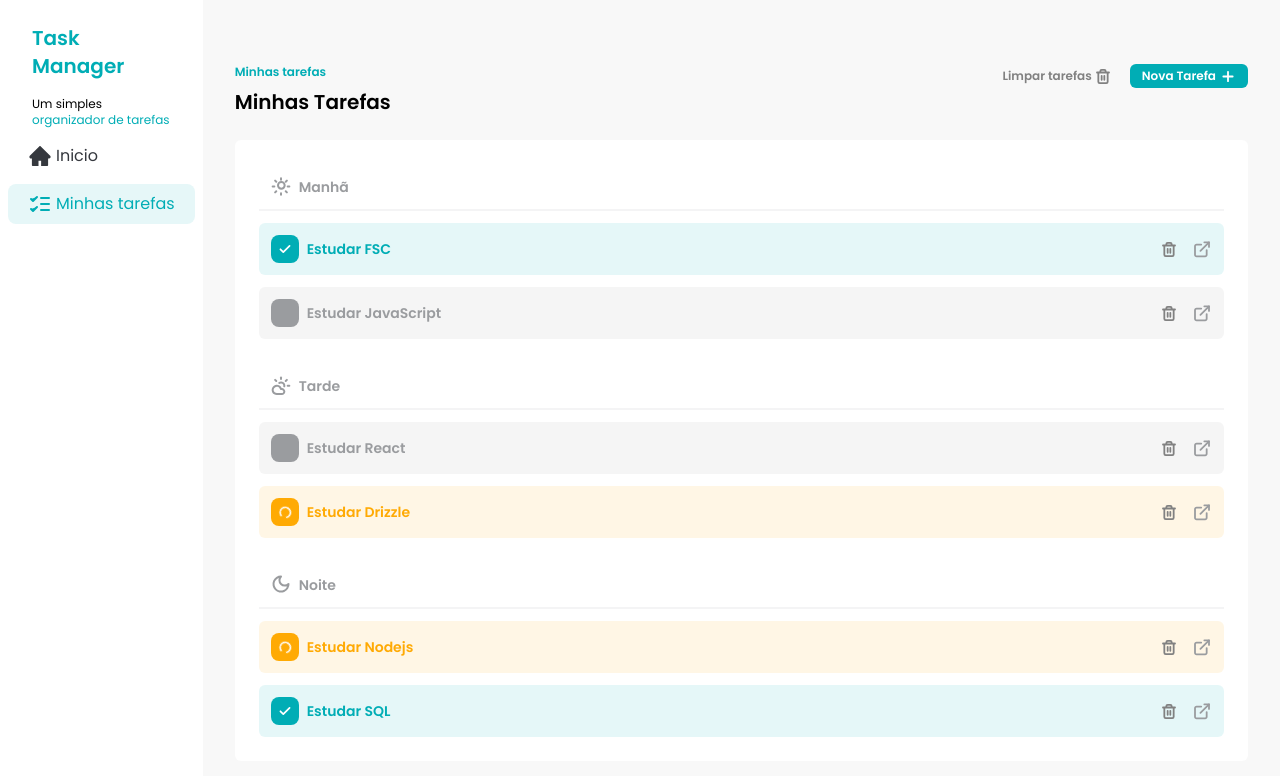
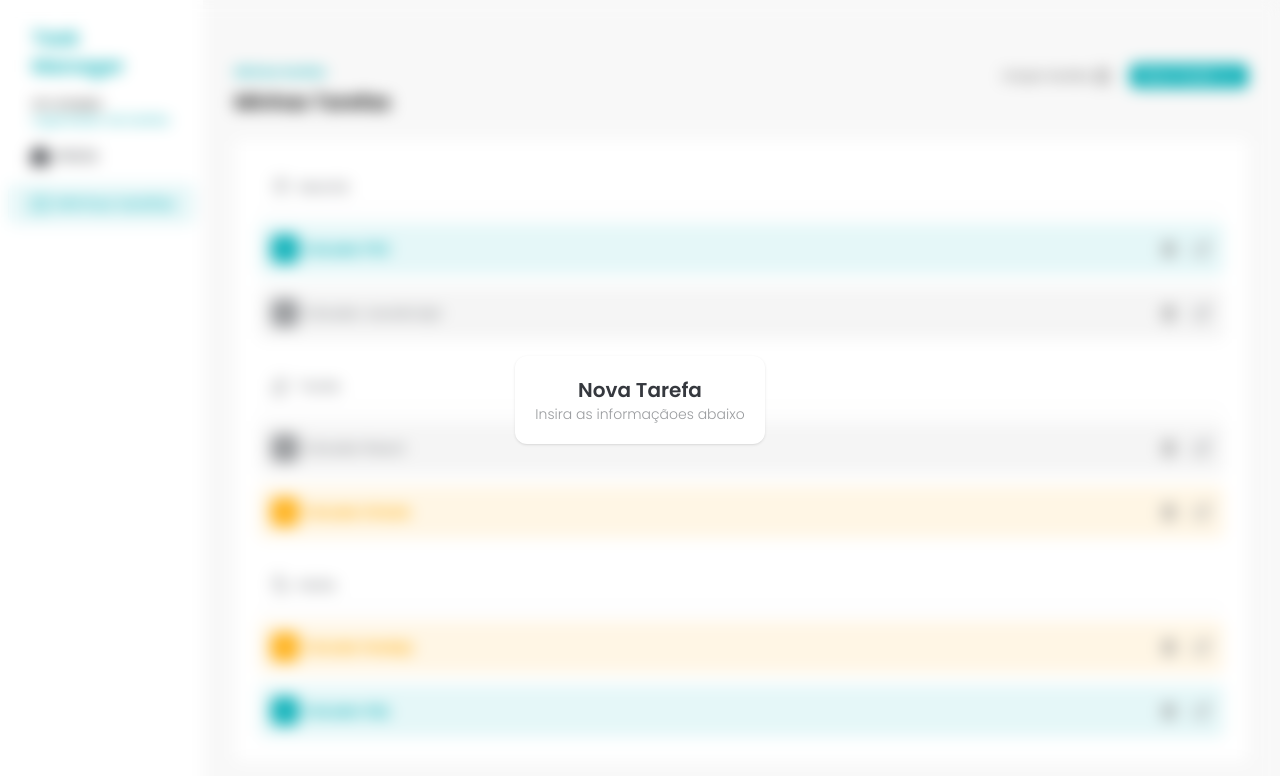
Before and after one commit to Alessandro-Vieira77/fsc-task-manager-, a React (Vite) app: page / in a window 1280 px wide. Both pictures are taken after a click on the button "Nova Tarefa". Shown: the top 776 px of the page. Built offline with nearby package versions, Linux system fonts and the light colour scheme.

Commit message:
feat: add initial AddTaskDailog component

```diff
--- a/src/components/Tasks.jsx
+++ b/src/components/Tasks.jsx
@@ -10,12 +10,14 @@ import {
 } from "../assets/icons";
 import TaskDay from "../components/TaskDay";
 import { TASK } from "../constants/task";
+import AddTaskDailog from "./addTaskDailog";
 import Button from "./Button";
 import DivTask from "./DivTask";
 import TaskItem from "./TaskItem";
 
 const Tasks = () => {
   const [tasks, setTasks] = useState(TASK);
+  const [addDailogTaksOpen, setaddDailogTaksOpen] = useState(false);
 
   const taskMorning = tasks.filter((task) => task.time === "morning");
   const taskAfftermoon = tasks.filter((task) => task.time === "afftermoon");
@@ -72,10 +74,14 @@ const Tasks = () => {
             Limpar tarefas
             <IconTrash />
           </Button>
-          <Button>
+          <Button
+            onClick={() => {
+              setaddDailogTaksOpen(true);
+            }}>
             Nova Tarefa
             <IconAdd />
           </Button>
+          <AddTaskDailog isOpen={addDailogTaksOpen} />
         </div>
       </div>
       <div className="w-full space-y-6 rounded-md bg-white p-6">
--- /dev/null
+++ b/src/components/addTaskDailog.jsx
@@ -0,0 +1,19 @@
+import { createPortal } from "react-dom";
+const AddTaskDailog = ({ isOpen }) => {
+  if (!isOpen) {
+    return null;
+  }
+  return createPortal(
+    <div className="fixed bottom-0 left-0 top-0 flex h-screen w-screen items-center justify-center backdrop-blur">
+      <div className="flex flex-col items-center rounded-xl bg-white p-5 shadow">
+        <h1 className="text-xl font-semibold text-[#35383E]">Nova Tarefa</h1>
+        <p className="text-sm font-light text-[#9A9C9F]">
+          Insira as informaçãoes abaixo
+        </p>
+      </div>
+    </div>,
+    document.body,
+  );
+};
+
+export default AddTaskDailog;
```
